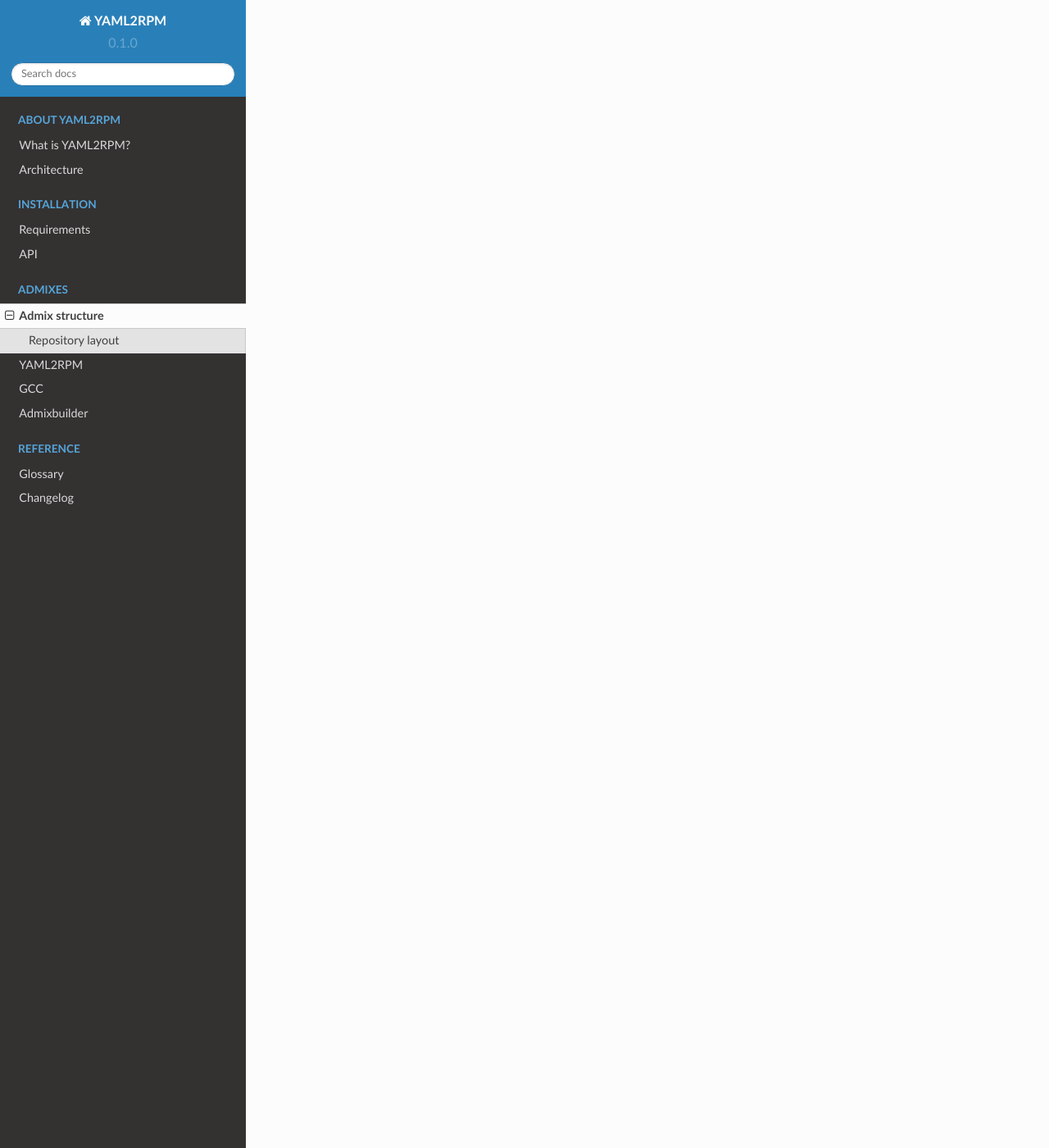
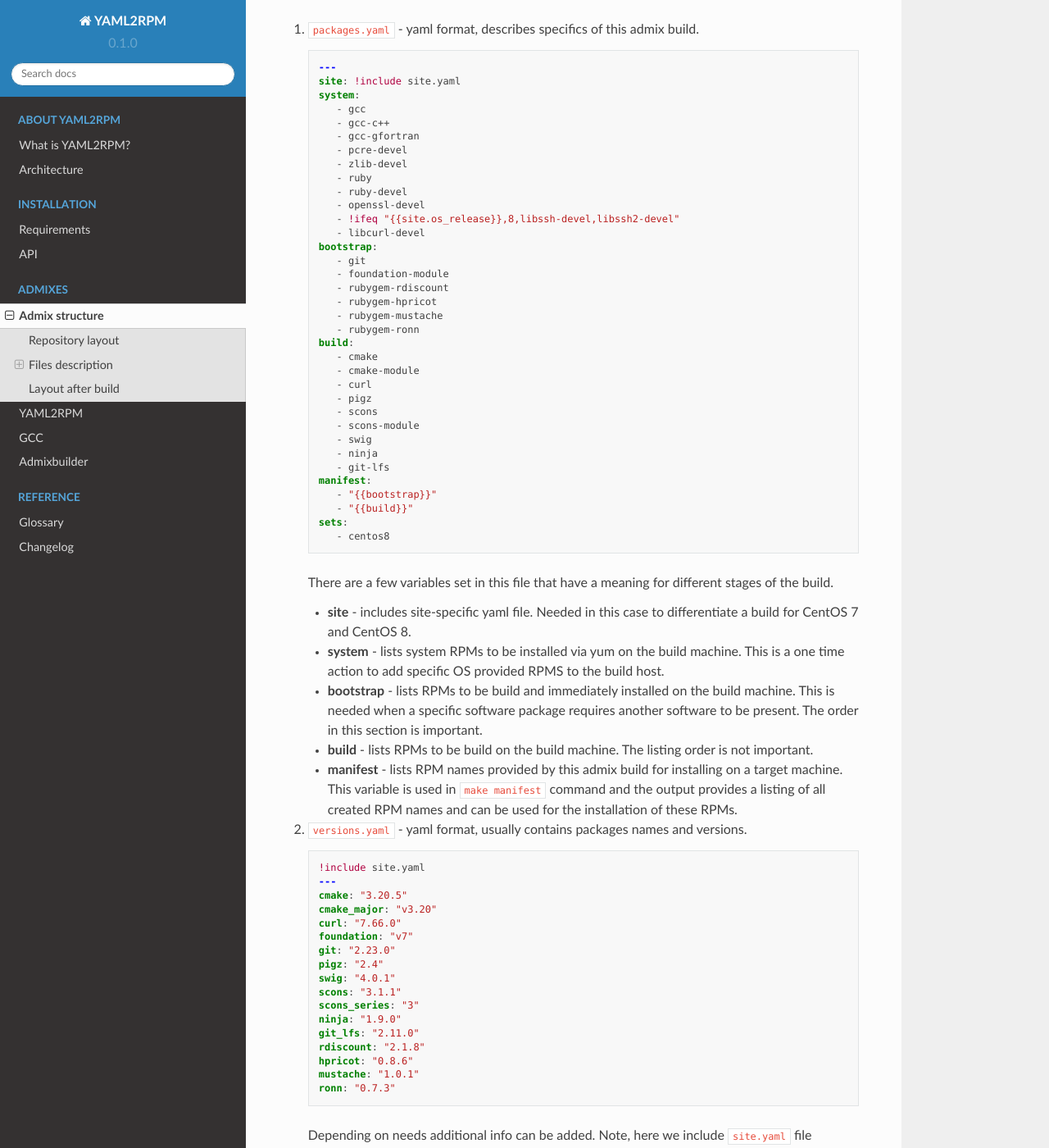
Before and after one commit to RCIC-UCI-Public/yaml2rpm-docs, a Sphinx documentation site: the page built from docs/source/admixes/layout.rst, in a window 1280 px wide and 1400 px high, scrolled down 2111 px. Shown: the whole window at 82% size. Built offline with Sphinx 7.4.7 and the Read the Docs theme 2.0.0, drawn with Linux system fonts in a browser that asks for light colours; some of the changed text lies outside the part shown.

Commit message:
add files description for the admix

```diff
--- /dev/null
+++ b/docs/source/admixes/files/foundation-module.yaml
@@ -0,0 +1,23 @@
+# Describes the build for a foundation module for
+# the  packages installed in /opt/foundation
+!include rcic-package.yaml
+!include rcic-module.yaml
+---
+- package: foundation module
+  category: TOOLS
+  name: foundation
+  versions: !include versions.yaml
+  version: "{{versions.foundation}}"
+  release: 4
+  root: "{{pkg_defaults.foundation}}/{{versions.foundation}}"
+  description: |
+    This module provides access to up-to-date versions of commonly
+    used tools for building software including cmake v.{{versions.cmake}},
+    curl v.{{versions.curl}}, git v.{{versions.git}}, git-lfs v.{{versions.git_lfs}}, ninja v.{{versions.ninja}},
+    and swig v.{{versions.swig}}.
+  module:
+    requires:
+      - rcic-module-support
+    prepend_path:
+      - *Prepend_path
+      - GEM_PATH {{root}}/share/gems
--- /dev/null
+++ b/docs/source/admixes/files/packages.yaml
@@ -0,0 +1,35 @@
+---
+site: !include site.yaml
+system:
+   - gcc
+   - gcc-c++
+   - gcc-gfortran
+   - pcre-devel
+   - zlib-devel
+   - ruby
+   - ruby-devel
+   - openssl-devel
+   - !ifeq "{{site.os_release}},8,libssh-devel,libssh2-devel"
+   - libcurl-devel
+bootstrap:
+   - git
+   - foundation-module
+   - rubygem-rdiscount
+   - rubygem-hpricot
+   - rubygem-mustache
+   - rubygem-ronn
+build:
+   - cmake
+   - cmake-module
+   - curl
+   - pigz
+   - scons
+   - scons-module
+   - swig
+   - ninja
+   - git-lfs
+manifest:
+   - "{{bootstrap}}"
+   - "{{build}}"
+sets:
+   - centos8
--- /dev/null
+++ b/docs/source/admixes/files/versions.yaml
@@ -0,0 +1,17 @@
+!include site.yaml
+---
+cmake: "3.20.5"
+cmake_major: "v3.20"
+curl: "7.66.0"
+foundation: "v7"
+git: "2.23.0"
+pigz: "2.4"
+swig: "4.0.1"
+scons: "3.1.1"
+scons_series: "3"
+ninja: "1.9.0"
+git_lfs: "2.11.0"
+rdiscount: "2.1.8"
+hpricot: "0.8.6"
+mustache: "1.0.1"
+ronn: "0.7.3"
--- a/docs/source/admixes/layout.rst
+++ b/docs/source/admixes/layout.rst
@@ -56,5 +56,133 @@ After clowning of the admix git repo the directory structure is
 |           scons-module.yaml
 |           swig.yaml
 
+Files description
+-----------------
 
-After the build commands repository structure changes and includes : TODO
+``.foundation-admix.metadata``
+  The file naming schema is *.NAME-metadata* where `NAME` is the admix top-level directory.
+
+  This file provides information about the packages' distribution sources that are used
+  for the builds. All sources are stored in the google drive (added to google drive manually).
+  When a command ``make download`` es executed at the top level directory to
+  fetch needed sources from the google drive  drive this file provides needed info.
+  The file format is as follows (one line per source distribution):
+
+  |  **71861ee4f13a74bfbcdb  sources/cmake-3.22.1.tar.gz 1WmIylB7qKJRu**
+  |  **da46835a76f218adc01e  sources/pigz-2.6.tar.gz     1kgHDuBVBcXzK**
+
+  The first field is the SHA1 sum checksum from ``sha1sum``, the second field
+  provides  destination directory and the downloaded file name, and the last
+  field shows from what google drive URL to fetch (for this display 1st and 3rd
+  fields are cut short  to fit in one line)
+
+``Makefile``
+  This is usually a very small standard file that includes one of the top
+  level Makefiles:
+
+    .. code-block:: make
+
+       # Copyright (c) 2000 - 2019 The Regents of the University of California.
+       # All rights reserved.
+       # This includes the Generic toplevel Makefile - most admixes should
+       # be able to use this.
+
+       include $(YAML2RPM_HOME)/sys/Makefile.toplevel
+
+  The included ``Makefile.toplevel`` is provided by the ``yaml2rpm`` RPM
+  and has all standard build-related targets suitable for most of the admixes
+
+``README.md``
+  Text file describing the admix
+
+
+Files in yamlspecs/
+^^^^^^^^^^^^^^^^^^^
+
+This directory has specific packages yaml files that are used for creating RPMs.
+
+Reserved yaml files
+~~~~~~~~~~~~~~~~~~~
+
+The two files must always be present in any admix:
+
+1. ``packages.yaml`` - yaml format, describes specifics of
+   this admix build.
+
+   .. literalinclude:: files/packages.yaml
+      :language: yaml
+
+   There are a few variables  set in this file that have a meaning for
+   different stages of the build.
+
+   - **site** - includes site-specific yaml file. Needed in this case to
+     differentiate a build for CentOS 7 and CentOS 8.
+   - **system** - lists system RPMs to be installed via yum on the build machine.
+     This is a one time action to add  specific OS provided RPMS to the build host.
+   - **bootstrap** - lists RPMs to be build and immediately installed on the build machine.
+     This is needed when a specific software package requires another software
+     to be present. The order in this section is important.
+   - **build** - lists RPMs to be build on the build machine. The listing order
+     is not important.
+   - **manifest** - lists RPM names  provided by this admix build for installing on
+     a target machine. This variable is used in ``make manifest`` command and the
+     output provides a listing of all created RPM names and can be used for the
+     installation of these RPMs.
+
+2. ``versions.yaml`` - yaml format, usually contains packages names and versions.
+
+   .. literalinclude:: files/versions.yaml
+      :language: yaml
+
+   Depending on needs additional info can be added. Note, here we include ``site.yaml`` file
+   (installed via yaml2rpm RPM) via include statement and thus provide site-specific info about
+   compilers, OS release, etc used for the build.
+
+
+Packages yaml files
+~~~~~~~~~~~~~~~~~~~
+
+Specific packages yaml files describe what needs to be done to configure,
+compile and create RPMs with the resulting binaries and libraries. Some
+packages need an addition yaml file that describes how to build an
+environment module for it, others do not.
+
+In the **foundation-admix** we are creating RPMs for a few packages that
+provide tools often used when compiling and building other software. While system
+installed RPMs have default versions of these tools, often a particular software
+package requires a newer version. For this reason we add such tools via built
+RPMs in this admix: ``cmake``, ``git``, ``scons``, ``swig``, ``curl``, ``ninja``, and a few ``rubygems``.
+Each package has a corresponding yaml description file.
+
+``foundation-module.yaml``
+  This file describes an environment module build for this admix.
+  Since the tools are used mainly during configuration and compilation
+  we install them in a specific path and provide a single environment module
+  that enables these tools usage.
+
+  .. literalinclude:: files/foundation-module.yaml
+     :language: yaml
+
+
+Layout after build
+------------------
+
+After the build commands repository structure changes and includes:
+
+:blue:`BUILD/ RPMS/ SOURCES/ SPECS/ SRPMS/`
+
+These are standard directories created during the ``rpmbuild`` command. The
+command is run via a Makefile target and all prerequisites directory structure
+and spec files are generated via Makefiles targets as well.
+
+In addition, when installing RPMS locally on a development machine for a
+verification  and testing  via
+
+.. code-block:: bash
+
+   make install-admix
+
+the following directories are created at the top-level of the admix repo
+to hold the local yum repository from which created RPMS are installed.
+
+:blue:`cache/ localrepo/ yum.conf yum.repos.d/`
```
